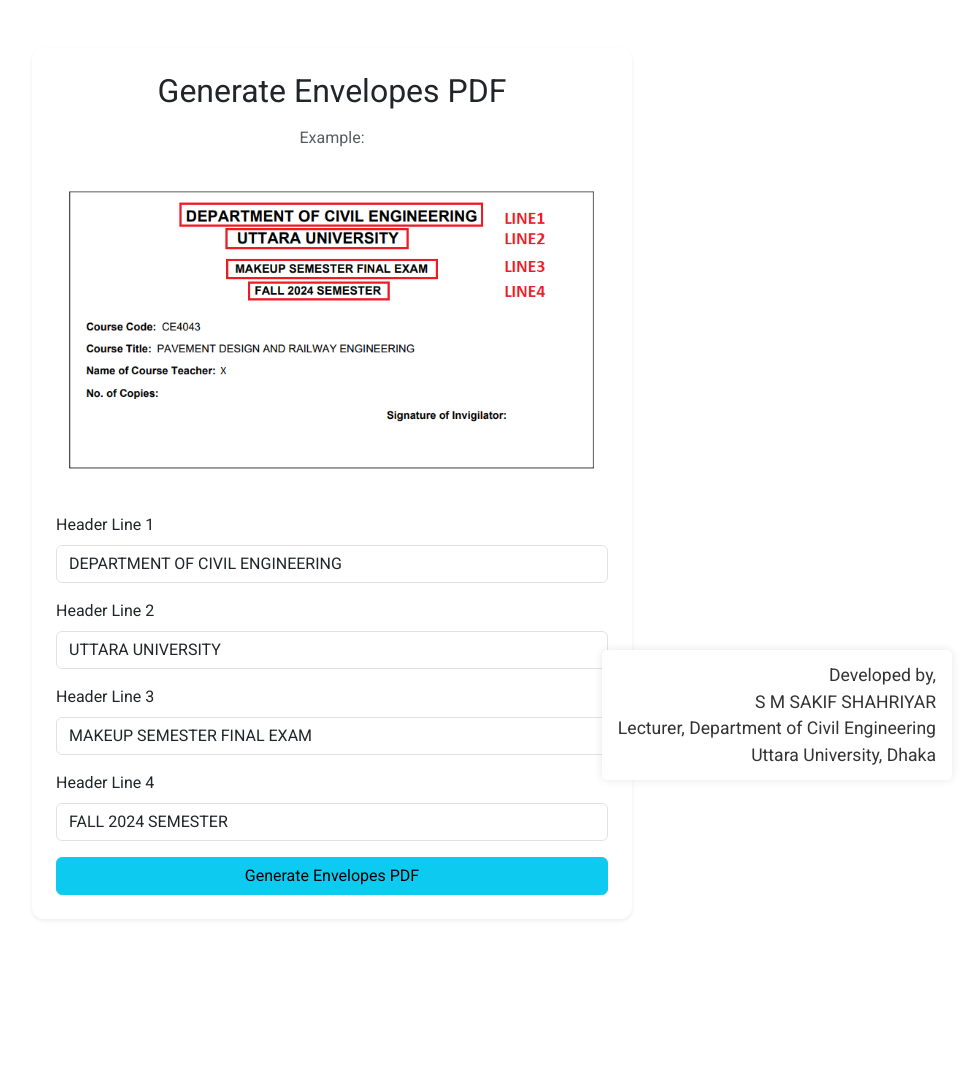
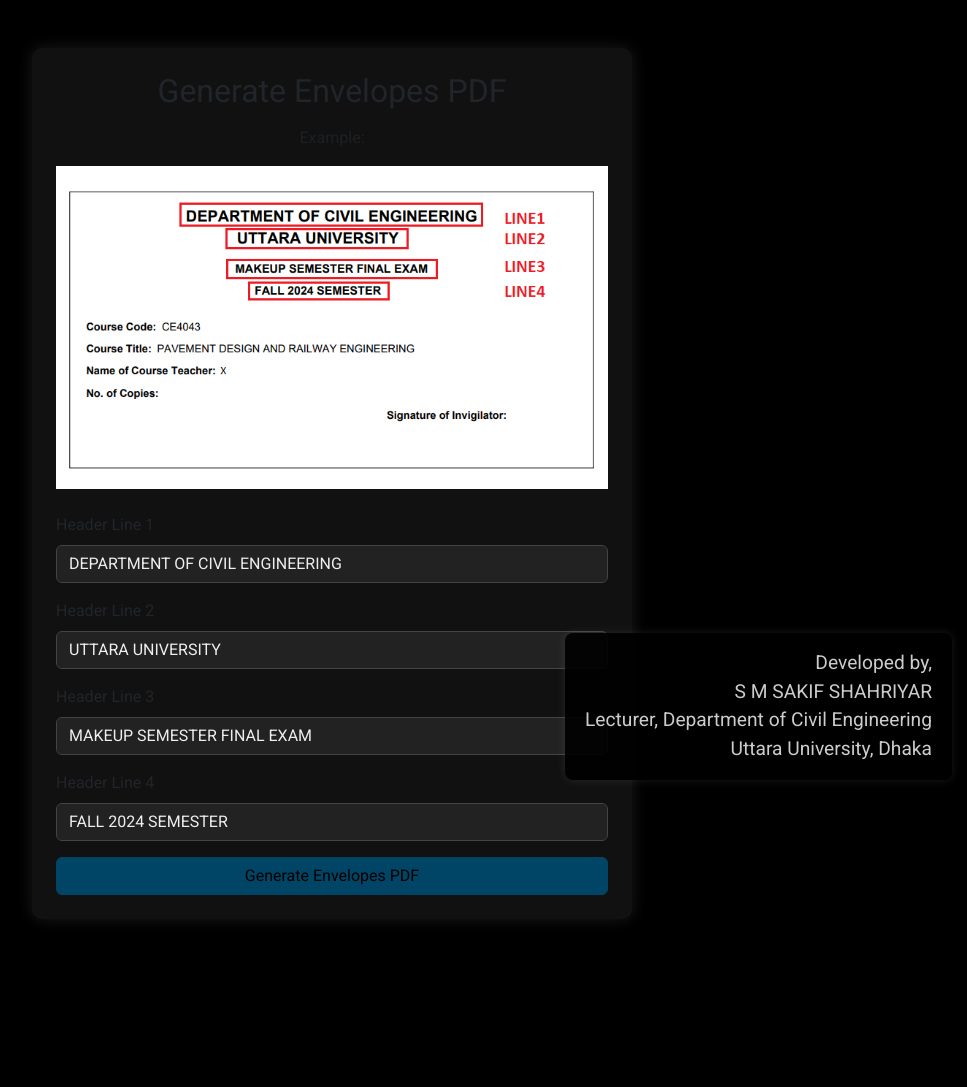
Before and after one commit to SMSakifShahriyar/seatplan_webapp, a Flask app: page /generate_envelopes in a window 1280 px wide. Shown: the whole page, without its empty margins (308-1275 px from the left). Run offline with Flask 2, Linux system fonts and the light colour scheme; the visitor is signed in with stand-in values (Sample User, id 1).

Commit message:
Update templates with super posh dark theme design

```diff
--- a/templates/attendance_form.html
+++ b/templates/attendance_form.html
@@ -2,7 +2,7 @@
 {% block title %}Generate Attendance Sheet PDF{% endblock %}
 {% block content %}
 <div class="container my-5">
-  <div class="card mx-auto p-4 shadow-sm" style="max-width:600px; border: none; border-radius: 12px;">
+  <div class="card mx-auto p-4" style="max-width:600px;">
     <h2 class="text-center mb-3" style="font-weight: 400;">Generate Attendance Sheet PDF</h2>
     <p class="text-center text-muted">Example:</p>
     <div class="text-center mb-4">
--- a/templates/base.html
+++ b/templates/base.html
@@ -3,32 +3,92 @@
 <head>
   <meta charset="UTF-8">
   <title>{% block title %}PDF Generator{% endblock %}</title>
-  <!-- Bootstrap CSS -->
+  <!-- Bootstrap CSS (Using Dark theme customization via custom CSS) -->
   <link href="https://cdn.jsdelivr.net/npm/bootstrap@5.3.0/dist/css/bootstrap.min.css" rel="stylesheet">
   <!-- Google Fonts: Roboto -->
   <link href="https://fonts.googleapis.com/css2?family=Roboto:wght@300;400;500&display=swap" rel="stylesheet">
   <style>
+    /* Global dark theme styling */
     body {
-      background-color: #ffffff; /* blank white background */
+      background-color: #000;
+      color: #eee;
       font-family: 'Roboto', sans-serif;
       margin: 0;
-      padding-bottom: 120px; /* reserve space for footer */
+      padding-bottom: 120px; /* for footer space */
+    }
+    a {
+      color: #66afe9;
+      text-decoration: none;
+    }
+    a:hover {
+      color: #99ccff;
+      text-decoration: underline;
+    }
+    .card {
+      background-color: #111;
+      border: none;
+      border-radius: 10px;
+      box-shadow: 0 0 15px rgba(255, 255, 255, 0.1);
+    }
+    .form-control {
+      background-color: #222;
+      border: 1px solid #444;
+      color: #eee;
+    }
+    .form-control::placeholder {
+      color: #888;
+    }
+    .btn-primary {
+      background-color: #444;
+      border-color: #444;
+    }
+    .btn-primary:hover {
+      background-color: #555;
+      border-color: #555;
+    }
+    .btn-secondary {
+      background-color: #555;
+      border-color: #555;
+    }
+    .btn-secondary:hover {
+      background-color: #666;
+      border-color: #666;
+    }
+    .btn-success {
+      background-color: #006600;
+      border-color: #006600;
+    }
+    .btn-success:hover {
+      background-color: #007700;
+      border-color: #007700;
+    }
+    .btn-info {
+      background-color: #004466;
+      border-color: #004466;
+    }
+    .btn-info:hover {
+      background-color: #005577;
+      border-color: #005577;
+    }
+    .btn-warning {
+      background-color: #665500;
+      border-color: #665500;
+    }
+    .btn-warning:hover {
+      background-color: #776600;
+      border-color: #776600;
     }
     .footer {
       position: fixed;
       bottom: 20px;
       right: 20px;
-      background-color: rgba(255,255,255,0.95);
-      padding: 12px 16px;
-      border-radius: 6px;
-      box-shadow: 0 0 10px rgba(0,0,0,0.1);
-      font-size: 1.1rem;
-      color: #333;
+      background-color: rgba(0, 0, 0, 0.9);
+      padding: 16px 20px;
+      border-radius: 8px;
+      box-shadow: 0 0 10px rgba(255,255,255,0.1);
+      font-size: 1.2rem;
+      color: #ccc;
       text-align: right;
-    }
-    /* Optional: Smooth transition on buttons */
-    .btn {
-      transition: background-color 0.3s ease, border-color 0.3s ease;
     }
   </style>
   {% block head %}{% endblock %}
@@ -41,7 +101,6 @@
     Lecturer, Department of Civil Engineering<br>
     Uttara University, Dhaka
   </div>
-  <!-- Bootstrap Bundle with Popper -->
   <script src="https://cdn.jsdelivr.net/npm/bootstrap@5.3.0/dist/js/bootstrap.bundle.min.js"></script>
   {% block scripts %}{% endblock %}
 </body>
--- a/templates/envelopes_form.html
+++ b/templates/envelopes_form.html
@@ -2,7 +2,7 @@
 {% block title %}Generate Envelopes PDF{% endblock %}
 {% block content %}
 <div class="container my-5">
-  <div class="card mx-auto p-4 shadow-sm" style="max-width:600px; border: none; border-radius: 12px;">
+  <div class="card mx-auto p-4" style="max-width:600px;">
     <h2 class="text-center mb-3" style="font-weight: 400;">Generate Envelopes PDF</h2>
     <p class="text-center text-muted">Example:</p>
     <div class="text-center mb-4">
--- a/templates/login.html
+++ b/templates/login.html
@@ -2,7 +2,7 @@
 {% block title %}Login - PDF Generator{% endblock %}
 {% block content %}
 <div class="container d-flex align-items-center justify-content-center" style="min-height: 100vh;">
-  <div class="card p-4 shadow-sm" style="width: 400px; border: none; border-radius: 12px;">
+  <div class="card p-4">
     <h2 class="text-center mb-4" style="font-weight: 500;">Login</h2>
     {% with messages = get_flashed_messages() %}
       {% if messages %}
--- a/templates/seat_plan_form.html
+++ b/templates/seat_plan_form.html
@@ -2,7 +2,7 @@
 {% block title %}Generate Seat Plan PDF{% endblock %}
 {% block content %}
 <div class="container my-5">
-  <div class="card mx-auto p-4 shadow-sm" style="max-width:600px; border: none; border-radius: 12px;">
+  <div class="card mx-auto p-4" style="max-width:600px;">
     <h2 class="text-center mb-3" style="font-weight: 400;">Generate Seat Plan PDF</h2>
     <p class="text-center text-muted">Example:</p>
     <div class="text-center mb-4">
--- a/templates/summary_form.html
+++ b/templates/summary_form.html
@@ -2,7 +2,7 @@
 {% block title %}Generate Summary PDF{% endblock %}
 {% block content %}
 <div class="container my-5">
-  <div class="card mx-auto p-4 shadow-sm" style="max-width:600px; border: none; border-radius: 12px;">
+  <div class="card mx-auto p-4" style="max-width:600px;">
     <h2 class="text-center mb-3" style="font-weight: 400;">Generate Summary PDF</h2>
     <p class="text-center text-muted">Example:</p>
     <div class="text-center mb-4">
```
